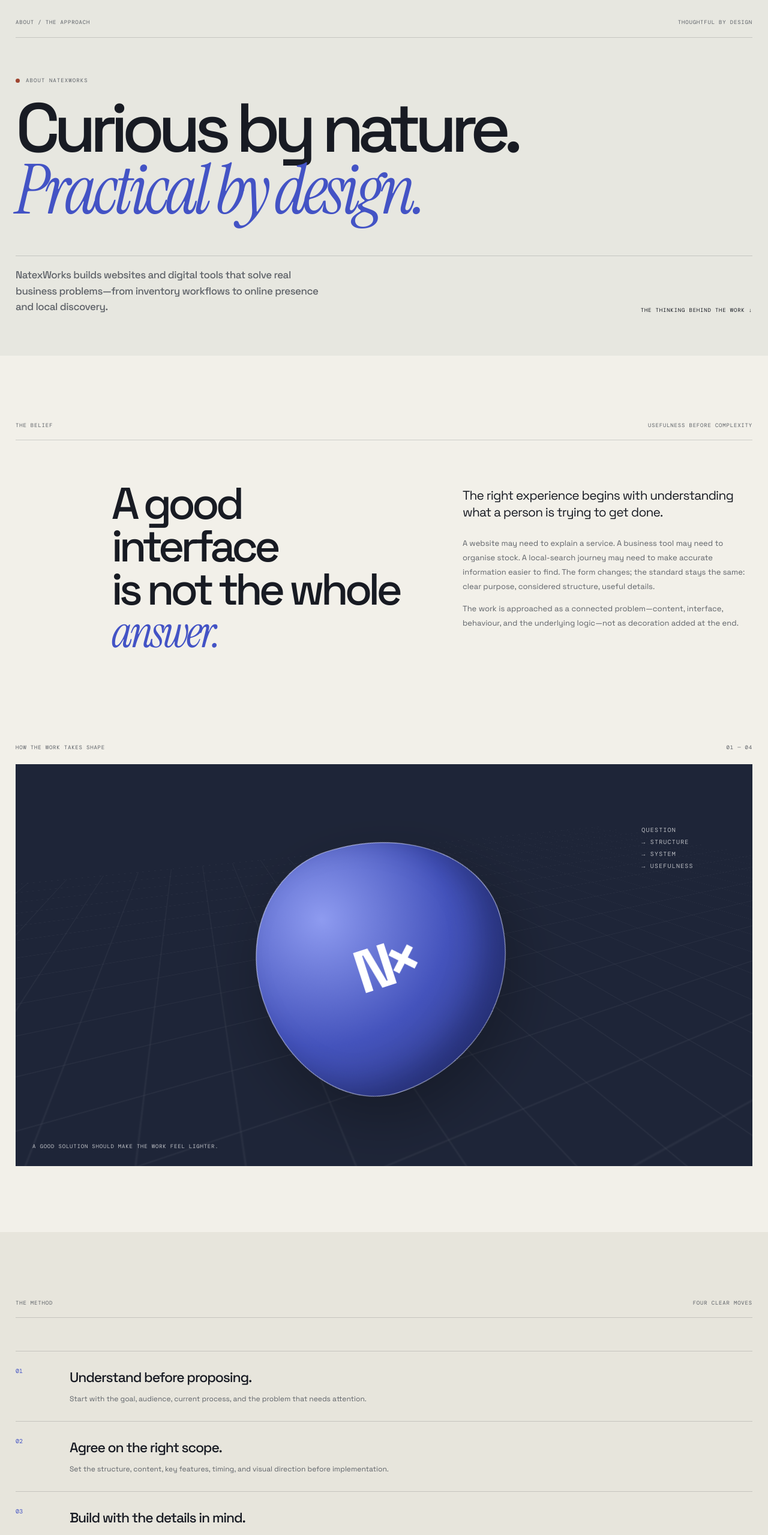
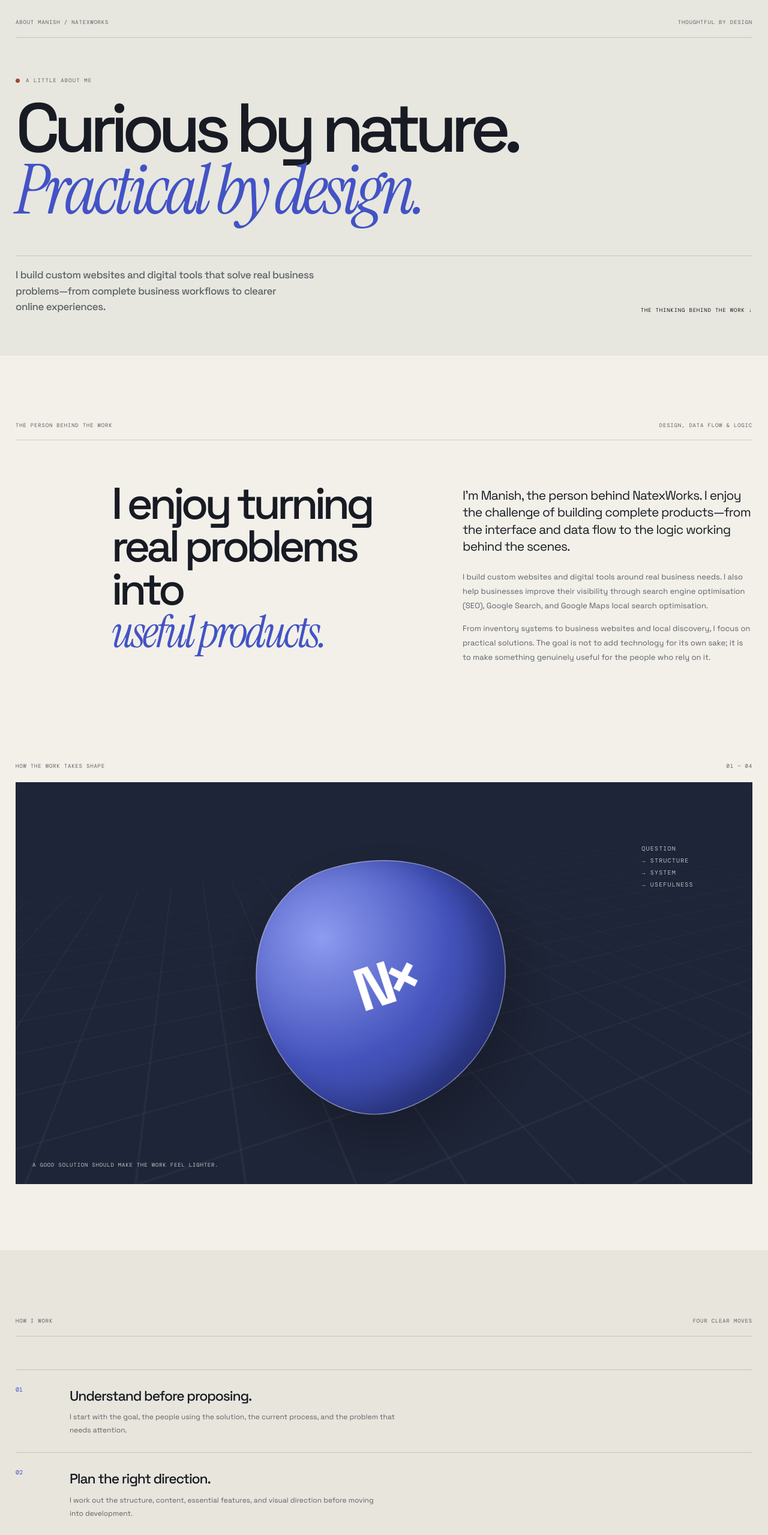
Before and after one commit to NatexWorks/SETDEMO, a Next.js app: page /about in a window 1280 px wide. Shown: the part 120-2679 px from the top of the page at 60% size. Built offline with nearby package versions, Linux system fonts and the light colour scheme; no server answers.

Commit message:
Use original personal story in About page

```diff
--- a/app/about/page.tsx
+++ b/app/about/page.tsx
@@ -2,8 +2,8 @@
 import type { Metadata } from "next";
 
 export const metadata: Metadata = {
-  title: "About — A practical approach to digital work",
-  description: "Learn about the NatexWorks approach to business websites, custom tools, responsive interfaces, and local discovery.",
+  title: "About Manish — The thinking behind NatexWorks",
+  description: "Meet Manish, the person behind NatexWorks: building custom websites and digital tools, and helping businesses improve their local search visibility.",
   alternates: { canonical: "/about" },
 };
 
@@ -11,23 +11,23 @@
   return (
     <>
       <section className="page-hero page-hero--about section-pad">
-        <div className="section-kicker"><span>ABOUT / THE APPROACH</span><span>THOUGHTFUL BY DESIGN</span></div>
-        <p className="eyebrow"><span className="eyebrow__dot" /> ABOUT NATEXWORKS</p>
+        <div className="section-kicker"><span>ABOUT MANISH / NATEXWORKS</span><span>THOUGHTFUL BY DESIGN</span></div>
+        <p className="eyebrow"><span className="eyebrow__dot" /> A LITTLE ABOUT ME</p>
         <h1>Curious by nature.<br /><em>Practical by design.</em></h1>
         <div className="page-hero__bottom">
-          <p>NatexWorks builds websites and digital tools that solve real business problems—from inventory workflows to online presence and local discovery.</p>
+          <p>I build custom websites and digital tools that solve real business problems—from complete business workflows to clearer online experiences.</p>
           <span>THE THINKING BEHIND THE WORK ↓</span>
         </div>
       </section>
 
       <section className="about-statement section-pad" data-mobile-reveal>
-        <div className="section-kicker"><span>THE BELIEF</span><span>USEFULNESS BEFORE COMPLEXITY</span></div>
+        <div className="section-kicker"><span>THE PERSON BEHIND THE WORK</span><span>DESIGN, DATA FLOW & LOGIC</span></div>
         <div className="about-statement__grid">
-          <h2>A good interface<br />is not the whole<br /><em>answer.</em></h2>
+          <h2>I enjoy turning<br />real problems into<br /><em>useful products.</em></h2>
           <div className="about-statement__copy">
-            <p className="about-statement__lead">The right experience begins with understanding what a person is trying to get done.</p>
-            <p>A website may need to explain a service. A business tool may need to organise stock. A local-search journey may need to make accurate information easier to find. The form changes; the standard stays the same: clear purpose, considered structure, useful details.</p>
-            <p>The work is approached as a connected problem—content, interface, behaviour, and the underlying logic—not as decoration added at the end.</p>
+            <p className="about-statement__lead">I’m Manish, the person behind NatexWorks. I enjoy the challenge of building complete products—from the interface and data flow to the logic working behind the scenes.</p>
+            <p>I build custom websites and digital tools around real business needs. I also help businesses improve their visibility through search engine optimisation (SEO), Google Search, and Google Maps local search optimisation.</p>
+            <p>From inventory systems to business websites and local discovery, I focus on practical solutions. The goal is not to add technology for its own sake; it is to make something genuinely useful for the people who rely on it.</p>
           </div>
         </div>
       </section>
@@ -43,19 +43,19 @@
       </section>
 
       <section className="about-method section-pad" data-mobile-reveal>
-        <div className="section-kicker"><span>THE METHOD</span><span>FOUR CLEAR MOVES</span></div>
+        <div className="section-kicker"><span>HOW I WORK</span><span>FOUR CLEAR MOVES</span></div>
         <div className="about-method__list">
-          <article><span>01</span><div><h3>Understand before proposing.</h3><p>Start with the goal, audience, current process, and the problem that needs attention.</p></div></article>
-          <article><span>02</span><div><h3>Agree on the right scope.</h3><p>Set the structure, content, key features, timing, and visual direction before implementation.</p></div></article>
-          <article><span>03</span><div><h3>Build with the details in mind.</h3><p>Develop the agreed experience, then review the important interactions and responsive behaviour.</p></div></article>
-          <article><span>04</span><div><h3>Verify and hand over clearly.</h3><p>Check essential flows, accessibility, and screen sizes; resolve agreed fixes and explain what is delivered.</p></div></article>
+          <article><span>01</span><div><h3>Understand before proposing.</h3><p>I start with the goal, the people using the solution, the current process, and the problem that needs attention.</p></div></article>
+          <article><span>02</span><div><h3>Plan the right direction.</h3><p>I work out the structure, content, essential features, and visual direction before moving into development.</p></div></article>
+          <article><span>03</span><div><h3>Build, then test the details.</h3><p>I develop the agreed experience and review its important interactions, data flow, and behaviour across screen sizes.</p></div></article>
+          <article><span>04</span><div><h3>Review and hand over clearly.</h3><p>I check the key flows, accessibility, and responsive behaviour, resolve agreed fixes, and explain what has been delivered.</p></div></article>
         </div>
       </section>
 
       <section className="about-last section-pad" data-mobile-reveal>
-        <p className="eyebrow">NO INFLATED PROMISES</p>
-        <h2>Good work should<br /><em>hold up in use.</em></h2>
-        <p>That means useful content, accessible interactions, responsive layouts, and a clear understanding of what is—and is not—included.</p>
+        <p className="eyebrow">A NOTE ON SEARCH VISIBILITY</p>
+        <h2>Work towards<br /><em>stronger visibility.</em></h2>
+        <p>Search visibility depends on relevance, competition, location, business information, and other factors. I focus on improving the foundations and never promise a particular ranking.</p>
         <Link className="button button--dark" href="/work">See the work <span aria-hidden="true">↗</span></Link>
       </section>
     </>
```
